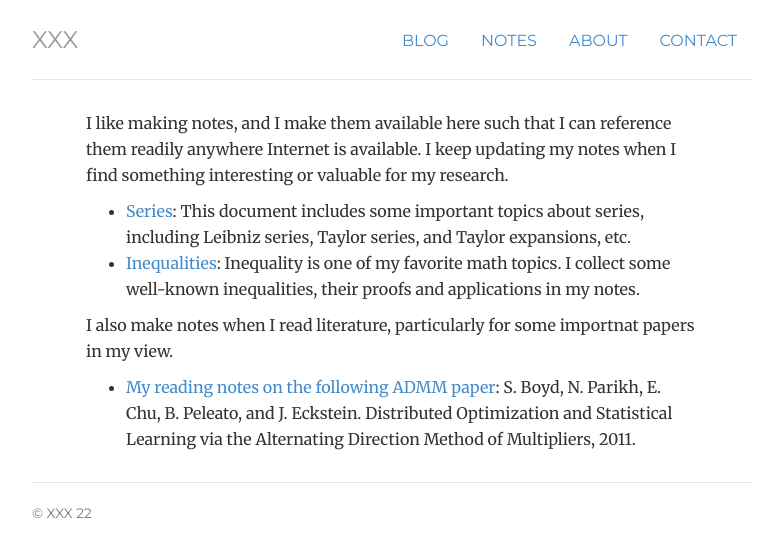
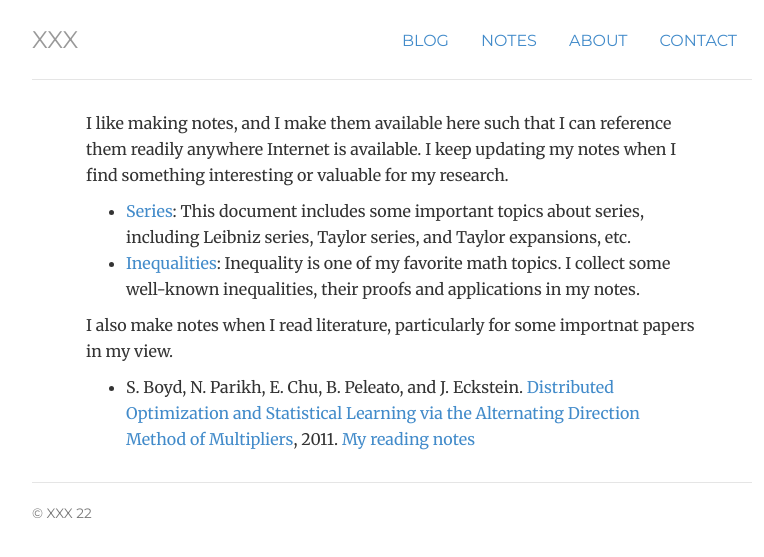
Before and after one commit to mathfirst/mathfirst.github.io, a Jekyll site: the page built from notes/index.html, in a window 1280 px wide. Shown: the top 557 px of the page, without its empty margins (248-1012 px from the left). Built offline with Jekyll 4.4.1, drawn with Linux system fonts in a browser that asks for light colours.

Commit message:
fix details

```diff
--- a/about/index.html
+++ b/about/index.html
@@ -48,7 +48,6 @@
             <li>《大学之路》</li>
             <li>《智能时代》</li>
             <li>《全球科技通史》</li>
-            <li>《具体生活》</li>
             <li>《态度》</li>
             <li>《见识》</li>
         </ul>
--- a/notes/index.html
+++ b/notes/index.html
@@ -20,9 +20,10 @@
     <p>
       I also make notes when I read literature, particularly for some importnat papers in my view.
     </p>
+
     <div>
         <ul>
-            <li><a href="https://mathfirst.github.io/notes/Notes-about-Distributed-Optimization-and-Statistical-Learning-via-ADMM.pdf" target="_blank" title="ADMM">My reading notes on the following ADMM paper</a>: S. Boyd, N. Parikh, E. Chu, B. Peleato, and J. Eckstein. Distributed Optimization and Statistical Learning via the Alternating Direction Method of Multipliers, 2011.</li>
+            <li>S. Boyd, N. Parikh, E. Chu, B. Peleato, and J. Eckstein. <a href="https://mathfirst.github.io/notes/Notes-about-Distributed-Optimization-and-Statistical-Learning-via-ADMM.pdf" target="_blank" title="DOSL-ADMM">Distributed Optimization and Statistical Learning via the Alternating Direction Method of Multipliers</a>, 2011. <a href="https://mathfirst.github.io/notes/Notes-about-Distributed-Optimization-and-Statistical-Learning-via-ADMM.pdf" target="_blank" title="ADMM">My reading notes</a></li>
         </ul>
     </div>
 
```
